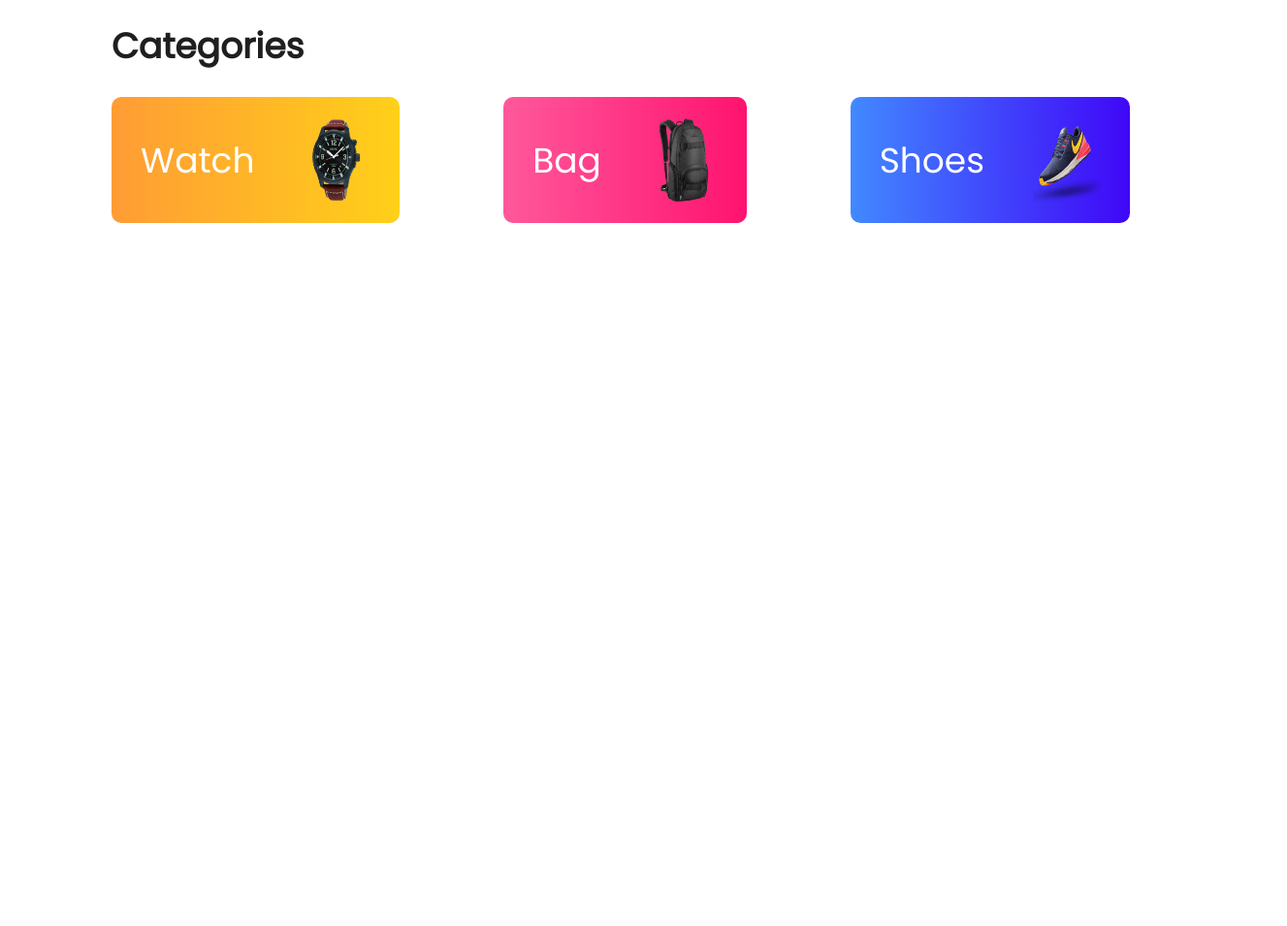
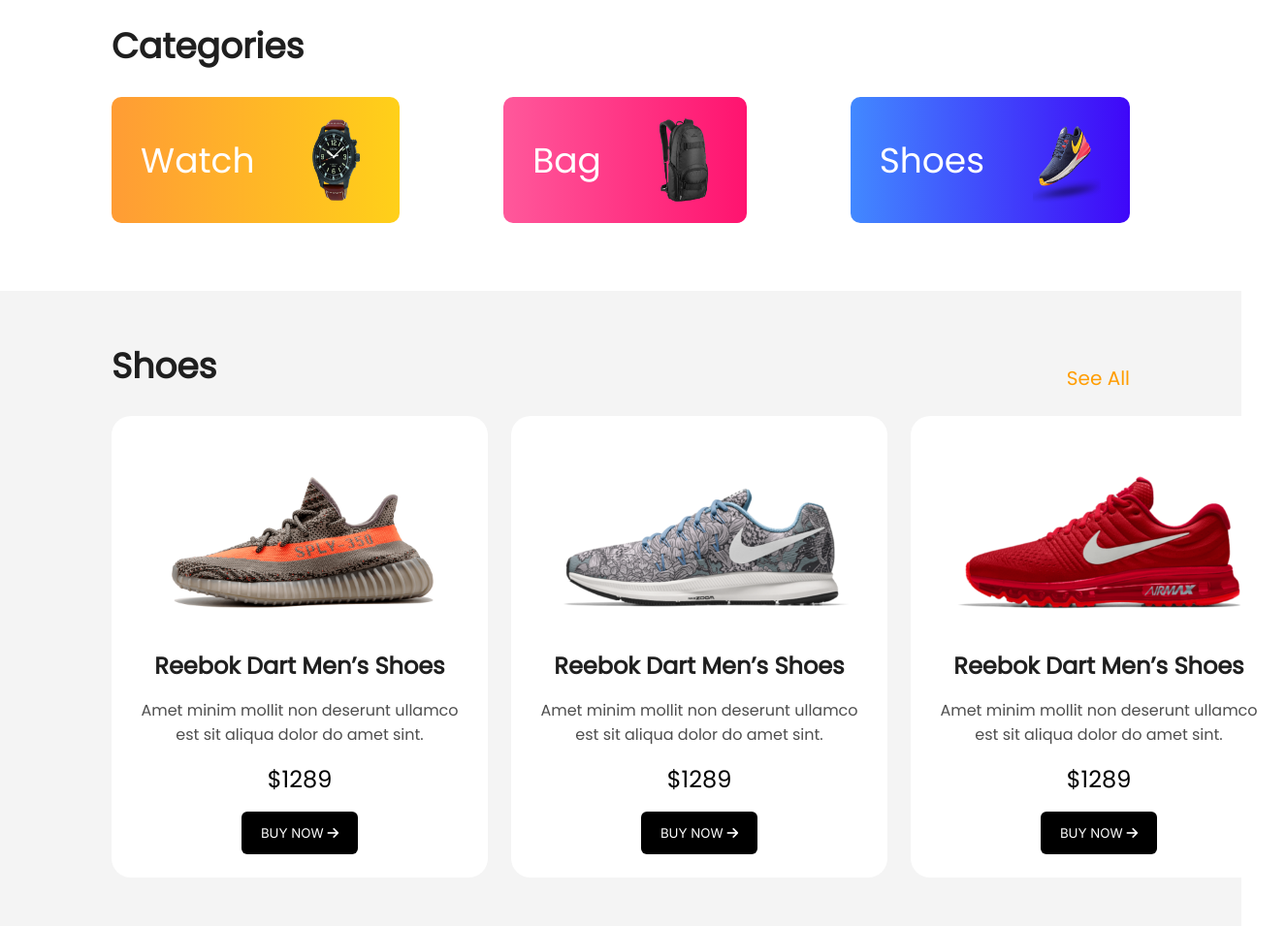
Before and after one commit to AshiqurAshik/CS-2-panda-project-website, a plain HTML site: page index.html in a window 1280 px wide. Shown: the part 737-1692 px from the top of the page at 97% size, 1327 px wide, since content can reach past the window. Before the commit the page ends 1037 px from the top, so only its background shows below. Drawn offline with Linux system fonts and the light colour scheme.

Commit message:
Shoe section push

```diff
--- a/index.html
+++ b/index.html
@@ -91,6 +91,47 @@
 
     </section>
 
+    <section class="shoe-page">
+
+      <div class="shoe-sec">
+
+        <div class="header-shoe">
+          <h1>Shoes</h1>
+          <p>See All</p>
+        </div>
+
+        <div class="all-shoe">
+
+          <div class="shoe-box">
+            <img src="./assets/images/shoes/shoe-1.png" alt="Shoe-1">
+            <h2>Reebok Dart Men’s Shoes</h2>
+            <p>Amet minim mollit non deserunt ullamco est sit aliqua dolor do amet sint. </p>
+            <h1>$1289</h1>
+            <button class="basic-btn">BUY NOW <i class="fa-solid fa-arrow-right"></i></button>
+          </div>
+
+          <div class="shoe-box">
+            <img src="./assets/images/shoes/shoe-2.png" alt="Shoe-1">
+            <h2>Reebok Dart Men’s Shoes</h2>
+            <p>Amet minim mollit non deserunt ullamco est sit aliqua dolor do amet sint. </p>
+            <h1>$1289</h1>
+            <button class="basic-btn">BUY NOW <i class="fa-solid fa-arrow-right"></i></button>
+          </div>
+
+          <div class="shoe-box">
+            <img src="./assets/images/shoes/shoe-3.png" alt="Shoe-1">
+            <h2>Reebok Dart Men’s Shoes</h2>
+            <p>Amet minim mollit non deserunt ullamco est sit aliqua dolor do amet sint. </p>
+            <h1>$1289</h1>
+            <button class="basic-btn">BUY NOW <i class="fa-solid fa-arrow-right"></i></button>
+          </div>
+
+        </div>
+
+      </div>
+
+    </section>
+
   </main>
 
 </body>
--- a/style.css
+++ b/style.css
@@ -6,6 +6,11 @@
 
 body{
   font-family: 'Poppins', sans-serif;
+  color: #1F1F1F;
+}
+
+button{
+  cursor: pointer;
 }
 
 /* Shared class */
@@ -186,3 +191,73 @@
 .shoe{
   background: linear-gradient(to right, #4289FF, #3F07F8);
 }
+
+/* shoe section */
+
+.shoe-page{
+  background-color: #F4F4F4;
+}
+
+.shoe-sec{
+  padding: 50px 115px;
+
+}
+
+.header-shoe{
+  display: flex;
+  justify-content: space-between;
+  align-items: center;
+}
+
+.header-shoe h1{
+  font-size: 36px;
+  font-weight: 600;
+  color: #1F1F1F;
+  margin-bottom: 24px;
+}
+
+.header-shoe p{
+  font-size: 20px;
+  font-weight: 500;
+  color: #FF9D00;
+}
+
+.all-shoe{
+  display: flex;
+  justify-content: space-between;
+  align-items: center;
+  gap: 24px;
+}
+
+.shoe-box{
+  padding: 24px;
+  background-color: white;
+  border-radius: 20px;
+  text-align: center;
+
+  display: flex;
+  flex-direction: column;
+  justify-content: center;
+  align-items: center;
+  gap: 16px;
+}
+
+.shoe-box img{
+  width: 340px;
+  height: 200px;
+}
+
+.shoe-box h2{
+  font-size: 24px;
+  font-weight: 600;
+}
+
+.shoe-box p{
+  color: #4E4E4E;
+}
+
+.shoe-box h1{
+  font-size: 24px;
+  color: black;
+  font-weight: 500;
+}
```
